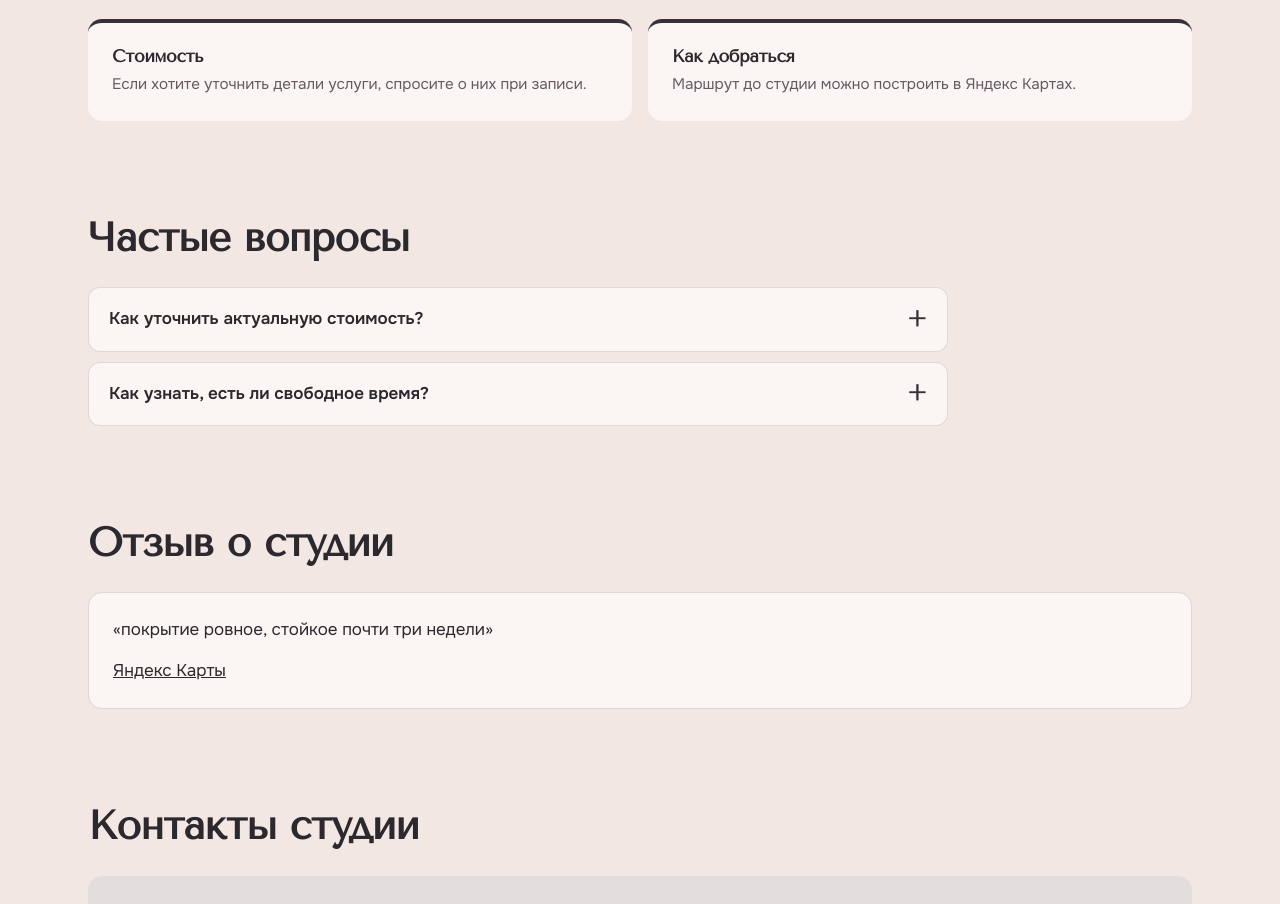
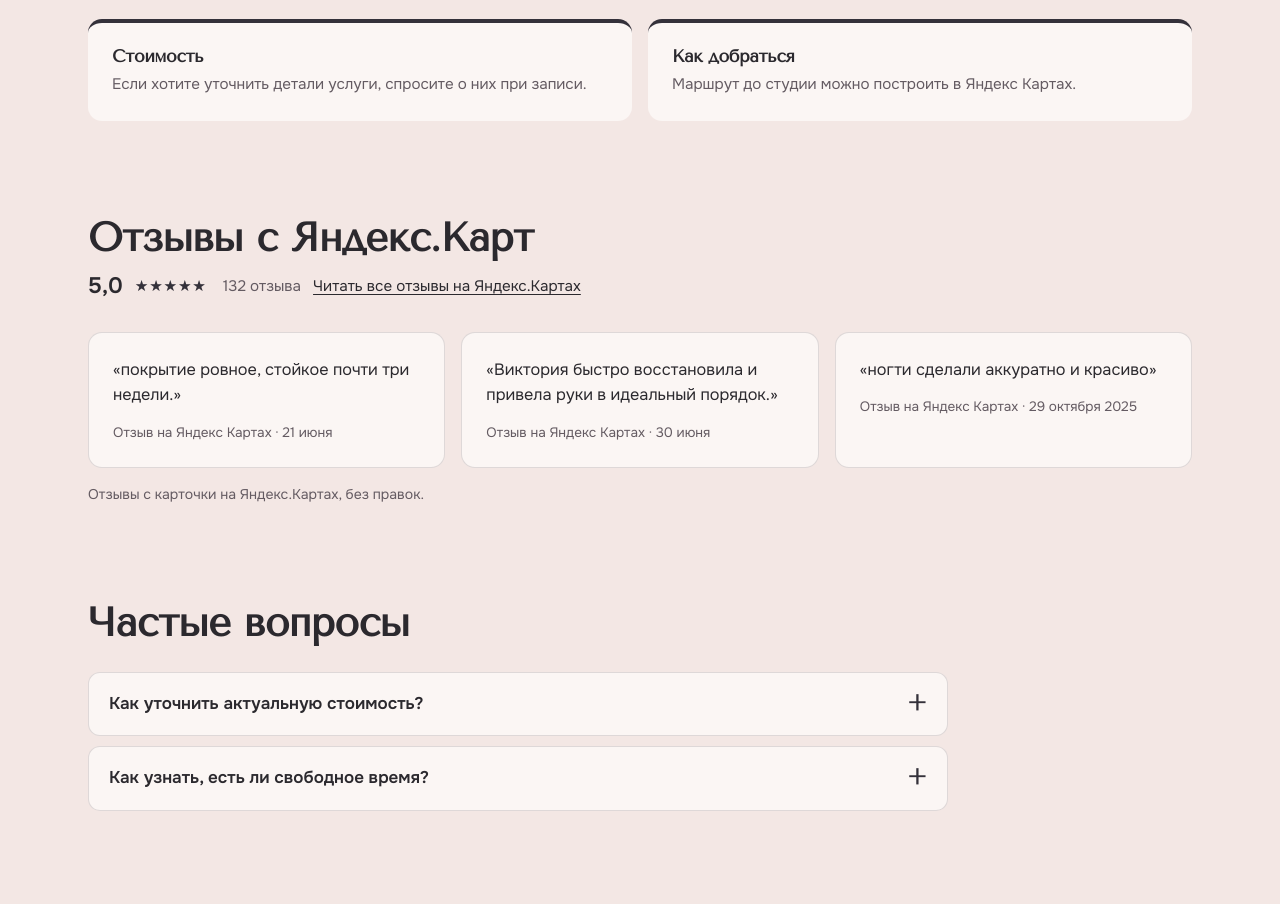
Before and after one commit to tuzir2022-creator/yana-nails-murmansk, a plain HTML site: page index.html in a window 1280 px wide. Shown: the part 2240-3144 px from the top of the page. Drawn offline with Linux system fonts and the light colour scheme.

Commit message:
Build studio demo with VS-06

```diff
--- a/index.html
+++ b/index.html
@@ -90,15 +90,21 @@
     </ul>
   </section>
 
-
+  <section class="s-section s-reveal">
+    <header class="s-section__head s-section__head--reviews"><h2>Отзывы с Яндекс.Карт</h2><p class="s-reviews__rating"><span class="s-reviews__num">5,0</span><span class="s-reviews__stars" style="--r: 5" aria-label="рейтинг 5,0 из 5"></span><span class="s-reviews__count">132 отзыва</span><a class="s-reviews__all" href="https://yandex.ru/maps/org/195531092541/reviews/" target="_blank" rel="noopener">Читать все отзывы на Яндекс.Картах</a></p></header>
+    <ul class="s-reviews">
+      <li><blockquote>«покрытие ровное, стойкое почти три недели.»</blockquote><p class="s-reviews__who">Отзыв на Яндекс Картах · 21 июня</p></li>
+      <li><blockquote>«Виктория быстро восстановила и привела руки в идеальный порядок.»</blockquote><p class="s-reviews__who">Отзыв на Яндекс Картах · 30 июня</p></li>
+      <li><blockquote>«ногти сделали аккуратно и красиво»</blockquote><p class="s-reviews__who">Отзыв на Яндекс Картах · 29 октября 2025</p></li>
+    </ul>
+    <p class="s-note">Отзывы с карточки на Яндекс.Картах, без правок.</p>
+  </section>
 
   <section class="s-section s-reveal">
     <header class="s-section__head"><h2>Частые вопросы</h2></header>
     <div class="s-faq"><details><summary>Как уточнить актуальную стоимость?</summary><p>Откройте карточку студии и уточните цену выбранной услуги при записи.</p></details><details><summary>Как узнать, есть ли свободное время?</summary><p>Откройте карточку студии на Яндекс Картах и воспользуйтесь указанным там каналом связи.</p></details></div>
   </section>
 
-  <section class="s-section s-reveal"><header class="s-section__head"><h2>Отзыв о студии</h2></header>
-  <ul class="s-reviews"><li><p>«покрытие ровное, стойкое почти три недели»</p><a href="https://yandex.ru/maps/org/195531092541/reviews/">Яндекс Карты</a></li></ul></section>
   <section class="s-section s-final s-reveal" id="contacts">
     <header class="s-section__head"><h2>Контакты студии</h2></header>
     <div class="s-contacts">
```
